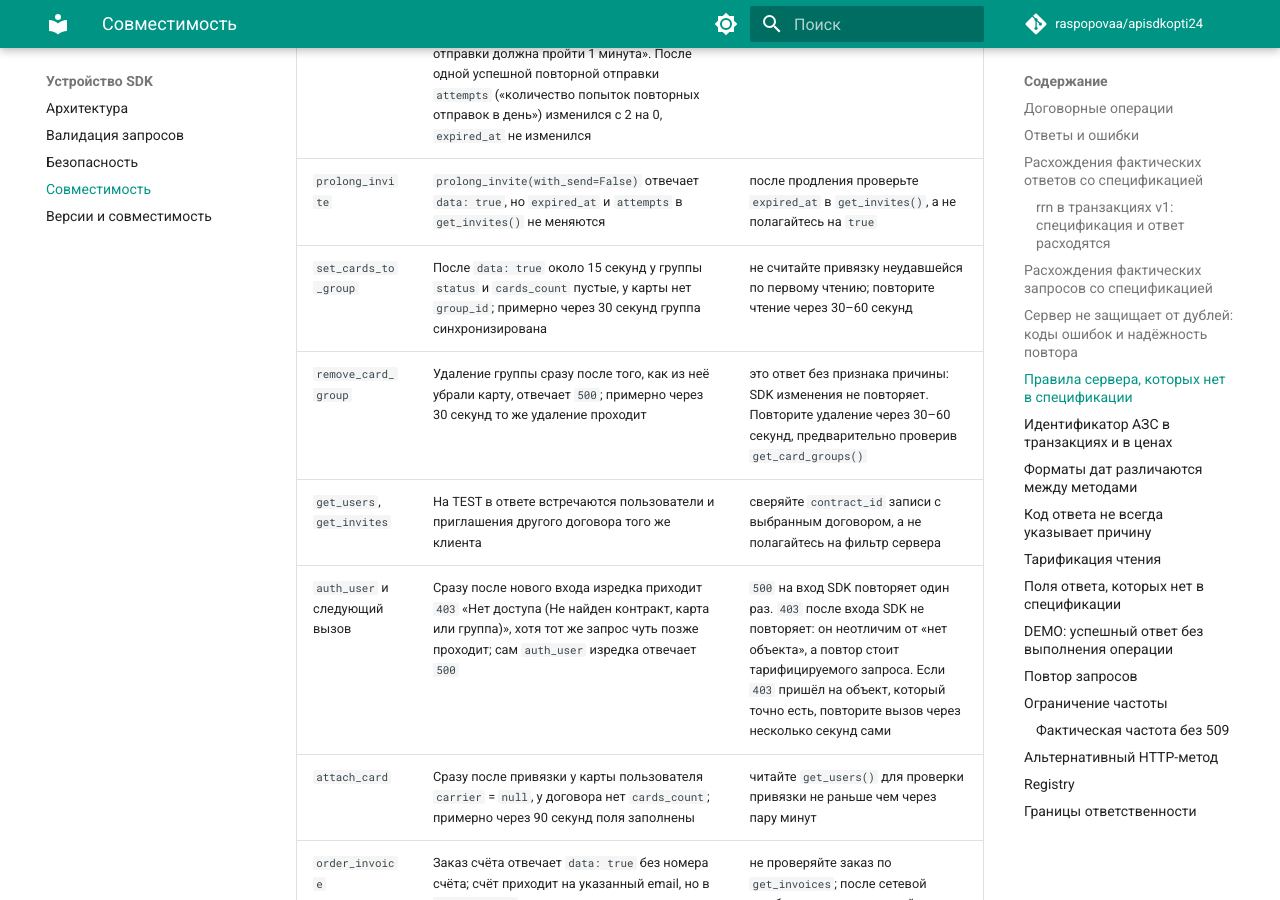
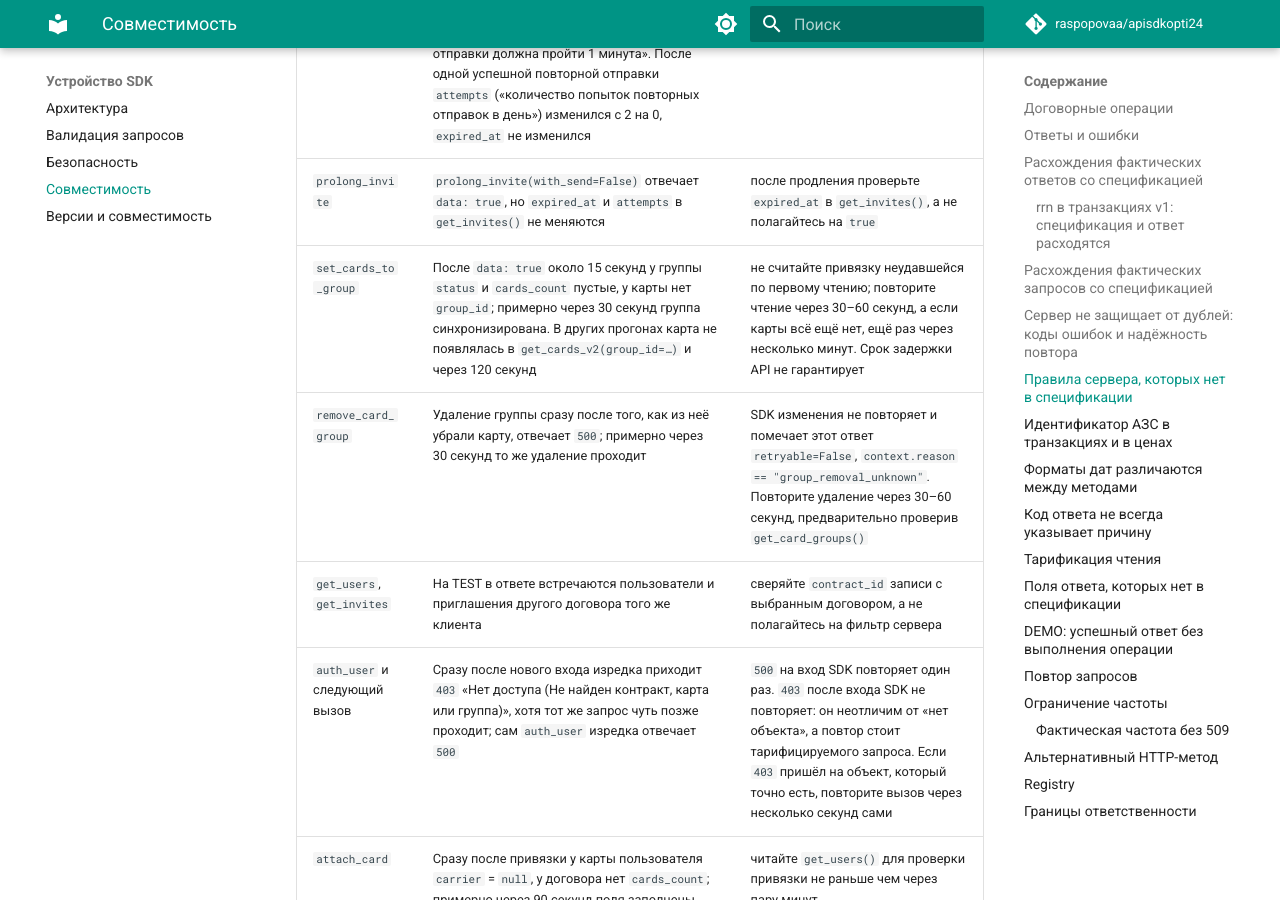
Before and after one commit to raspopovaa/apisdkopti24, an MkDocs documentation site: the page built from docs/spec-compatibility.md, in a window 1280 px wide and 900 px high, scrolled down 9905 px. Built offline with MkDocs 1.6.1 and Material for MkDocs 9.7.7, drawn with Linux system fonts in a browser that asks for light colours; comment, search, counter and statistics services are not loaded; the version menu is left out.

Commit message:
docs: задержка состава группы бывает больше 120 с; 500 при удалении группы — group_removal_unknown
Co-Authored-By: Claude Opus 5.5 <noreply@anthropic.com>
Claude-Session: https://claude.ai/code/session_015dGGiqu5A1XNDbRHPeRjg7

```diff
--- a/docs/spec-compatibility.md
+++ b/docs/spec-compatibility.md
@@ -146,8 +146,8 @@ API принимает запросы, которые спецификация
 |---|---|---|
 | `resend_invite` | Повторная отправка раньше чем через минуту после предыдущей, в том числе сразу после `create_invite(with_send=True)`, отклоняется ответом `429` «С момента последней попытки отправки должна пройти 1 минута». После одной успешной повторной отправки `attempts` («количество попыток повторных отправок в день») изменился с 2 на 0, `expired_at` не изменился | `429` здесь означает паузу приглашения, а не общий лимит частоты; повторная отправка срок не продлевает |
 | `prolong_invite` | `prolong_invite(with_send=False)` отвечает `data: true`, но `expired_at` и `attempts` в `get_invites()` не меняются | после продления проверьте `expired_at` в `get_invites()`, а не полагайтесь на `true` |
-| `set_cards_to_group` | После `data: true` около 15 секунд у группы `status` и `cards_count` пустые, у карты нет `group_id`; примерно через 30 секунд группа синхронизирована | не считайте привязку неудавшейся по первому чтению; повторите чтение через 30–60 секунд |
-| `remove_card_group` | Удаление группы сразу после того, как из неё убрали карту, отвечает `500`; примерно через 30 секунд то же удаление проходит | это ответ без признака причины: SDK изменения не повторяет. Повторите удаление через 30–60 секунд, предварительно проверив `get_card_groups()` |
+| `set_cards_to_group` | После `data: true` около 15 секунд у группы `status` и `cards_count` пустые, у карты нет `group_id`; примерно через 30 секунд группа синхронизирована. В других прогонах карта не появлялась в `get_cards_v2(group_id=…)` и через 120 секунд | не считайте привязку неудавшейся по первому чтению; повторите чтение через 30–60 секунд, а если карты всё ещё нет, ещё раз через несколько минут. Срок задержки API не гарантирует |
+| `remove_card_group` | Удаление группы сразу после того, как из неё убрали карту, отвечает `500`; примерно через 30 секунд то же удаление проходит | SDK изменения не повторяет и помечает этот ответ `retryable=False`, `context.reason == "group_removal_unknown"`. Повторите удаление через 30–60 секунд, предварительно проверив `get_card_groups()` |
 | `get_users`, `get_invites` | На TEST в ответе встречаются пользователи и приглашения другого договора того же клиента | сверяйте `contract_id` записи с выбранным договором, а не полагайтесь на фильтр сервера |
 | `auth_user` и следующий вызов | Сразу после нового входа изредка приходит `403` «Нет доступа (Не найден контракт, карта или группа)», хотя тот же запрос чуть позже проходит; сам `auth_user` изредка отвечает `500` | `500` на вход SDK повторяет один раз. `403` после входа SDK не повторяет: он неотличим от «нет объекта», а повтор стоит тарифицируемого запроса. Если `403` пришёл на объект, который точно есть, повторите вызов через несколько секунд сами |
 | `attach_card` | Сразу после привязки у карты пользователя `carrier` = `null`, у договора нет `cards_count`; примерно через 90 секунд поля заполнены | читайте `get_users()` для проверки привязки не раньше чем через пару минут |
```
